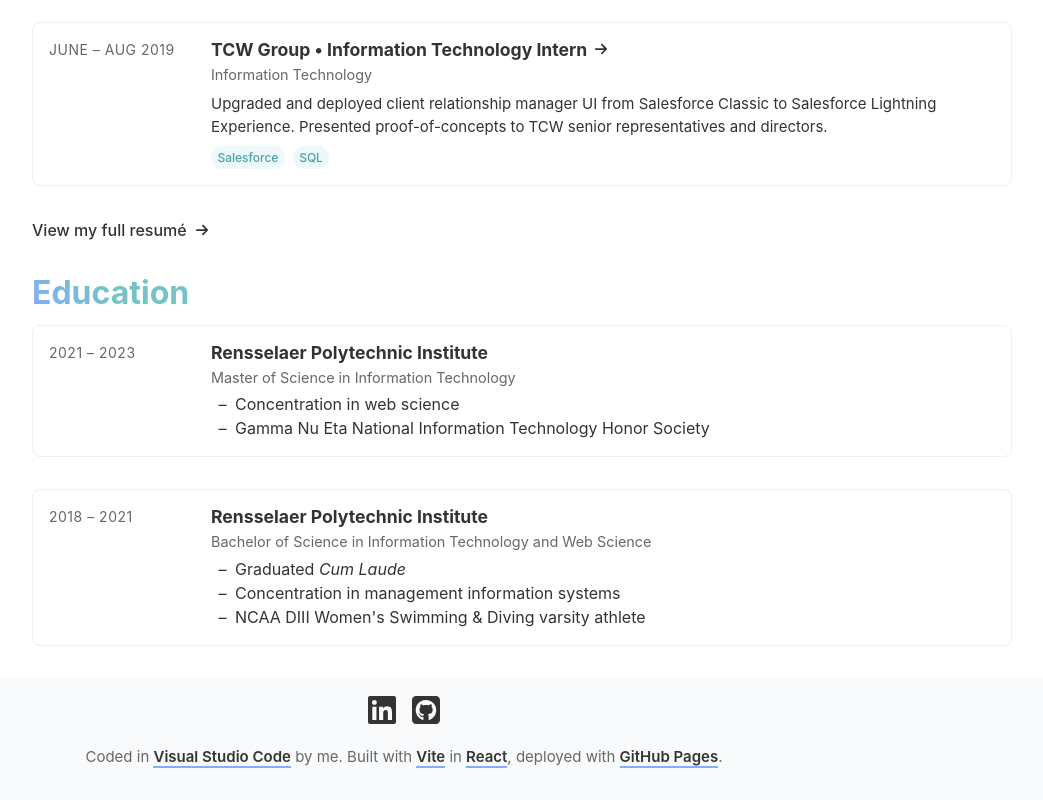
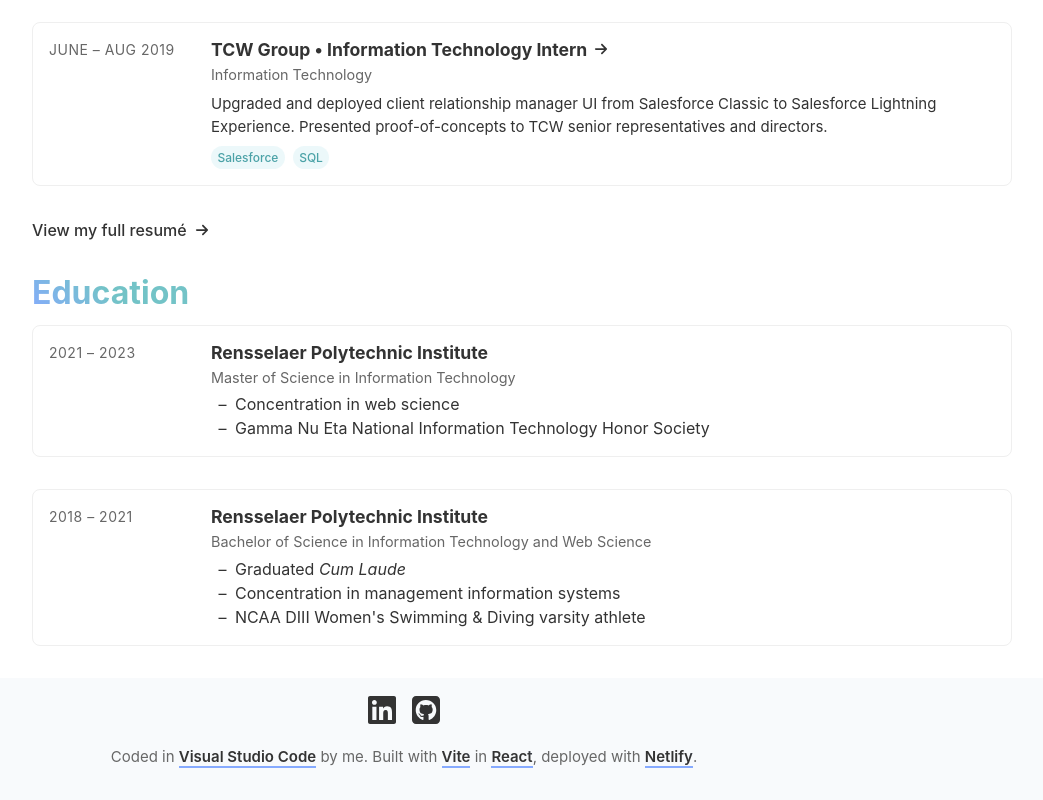
Before and after one commit to kkatlopez/kkatlopez.github.io, a React (Vite) app: page / in a window 1280 px wide. Shown: the part 1524-2324 px from the top of the page, without its empty margins (236-1279 px from the left). Built offline with nearby package versions, Linux system fonts and the light colour scheme.

Commit message:
update footer

```diff
--- a/src/components/Contact/Footer.jsx
+++ b/src/components/Contact/Footer.jsx
@@ -28,8 +28,8 @@
                         React
                     </a>
                     , deployed with{' '}
-                    <a href='https://pages.github.com/' className='inline' target='_blank' rel='noopener'>
-                        GitHub Pages
+                    <a href='https://www.netlify.com/' className='inline' target='_blank' rel='noopener'>
+                        Netlify
                     </a>
                     .
                 </p>
```
